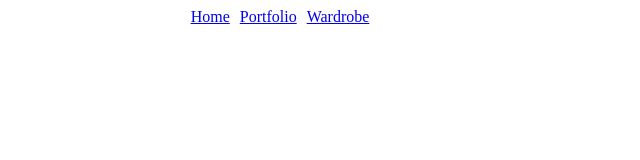
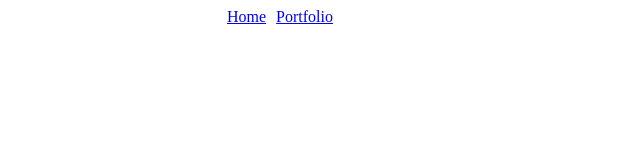
Before and after one commit to bennysuf/Outfit-Organizer, a React (Create React App) app in the folder my-app/: page / in a window 1280 px wide. Shown: the top 160 px of the page, without its empty margins (355-995 px from the left). Built offline with nearby package versions, Linux system fonts and the light colour scheme; data requests are answered from the project's data file.

Commit message:
remmoves navlink to wardrobe

```diff
--- a/my-app/src/NavBar.js
+++ b/my-app/src/NavBar.js
@@ -13,11 +13,6 @@ function NavBar(){
          to="/portfolio">
             Portfolio
         </NavLink>
-        <NavLink
-         style={{ marginRight: "10px" }}
-         to="/wardrobe">
-            Wardrobe
-        </NavLink>
     </div>
  )
 }
```
